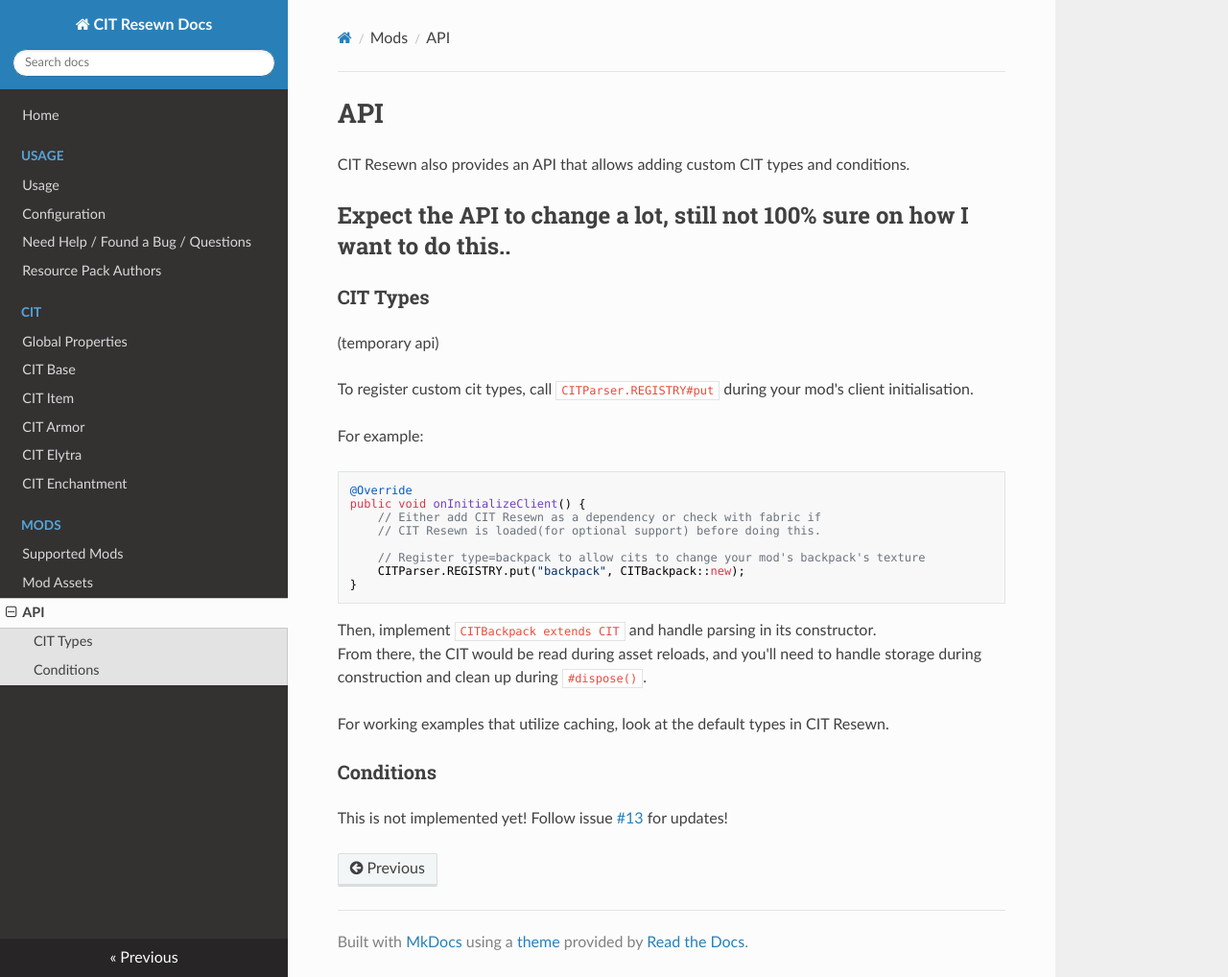
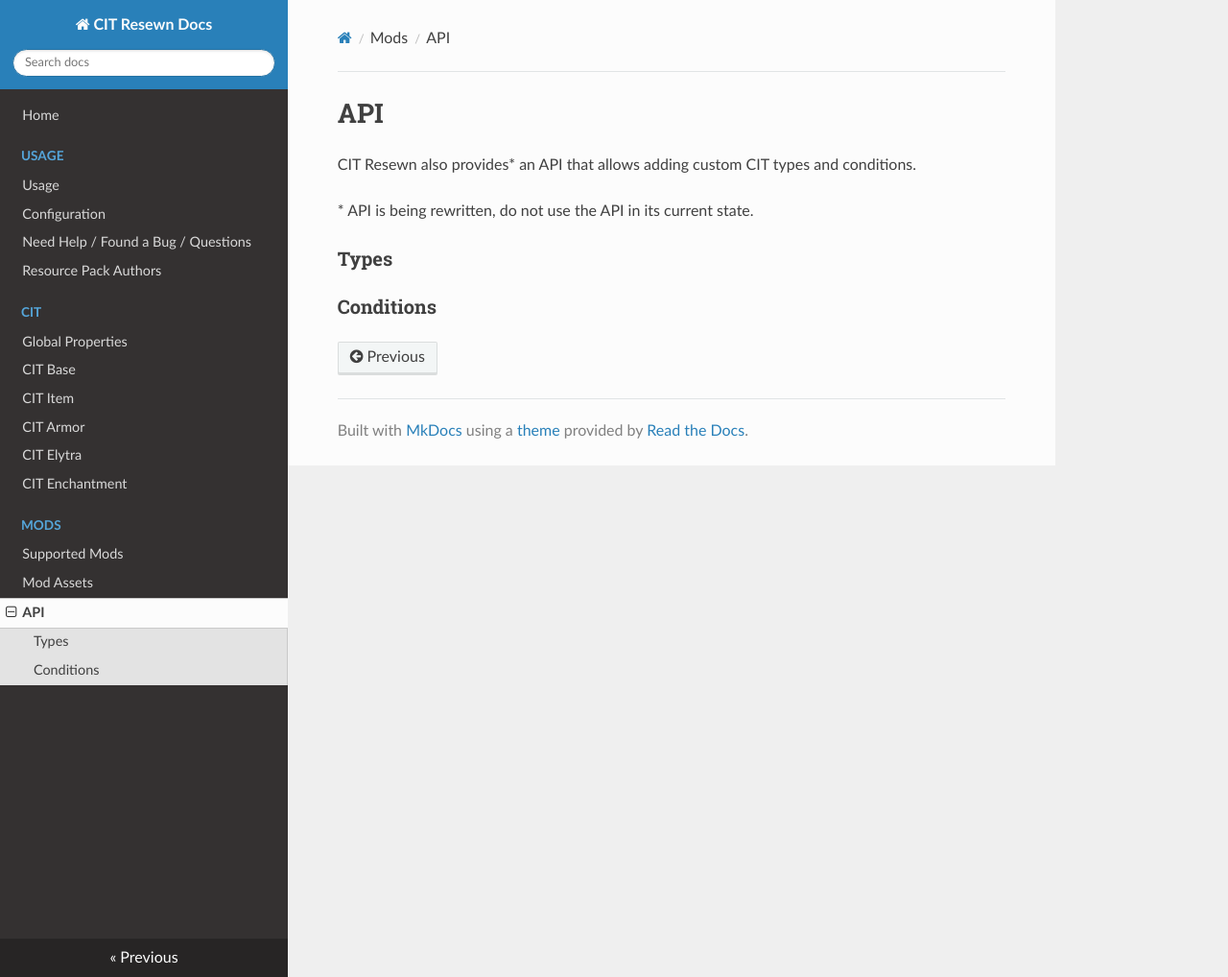
Before and after one commit to SHsuperCM/CITResewn, an MkDocs documentation site: the page built from docs/mods/mod_api.md, in a window 1280 px wide and 1018 px high. Shown: the whole window at 96% size. Built offline with MkDocs 1.6.1, drawn with Linux system fonts in a browser that asks for light colours; nearby versions of some CDN libraries.

Commit message:
Removed old api page

````diff
--- a/docs/mods/mod_api.md
+++ b/docs/mods/mod_api.md
@@ -1,34 +1,9 @@
 # API
 
-CIT Resewn also provides an API that allows adding custom CIT types and conditions.
+CIT Resewn also provides* an API that allows adding custom CIT types and conditions.
 
-<h2>Expect the API to change a lot, still not 100% sure on how I want to do this..</h2>
+\* API is being rewritten, do not use the API in its current state.
 
-### CIT Types
-
-(temporary api)
-
-To register custom cit types, call `CITParser.REGISTRY#put` during your mod's
-client initialisation.
-
-For example:
-```java
-@Override
-public void onInitializeClient() {
-    // Either add CIT Resewn as a dependency or check with fabric if
-    // CIT Resewn is loaded(for optional support) before doing this.
-
-    // Register type=backpack to allow cits to change your mod's backpack's texture
-    CITParser.REGISTRY.put("backpack", CITBackpack::new);
-}
-```
-
-Then, implement `CITBackpack extends CIT` and handle parsing in its constructor.
-From there, the CIT would be read during asset reloads, and you'll need to handle
-storage during construction and clean up during `#dispose()`.
-
-For working examples that utilize caching, look at the default types in CIT Resewn.
+### Types
 
 ### Conditions
-
-This is not implemented yet! Follow issue [#13](https://github.com/SHsuperCM/CITResewn/issues/13) for updates!
````
